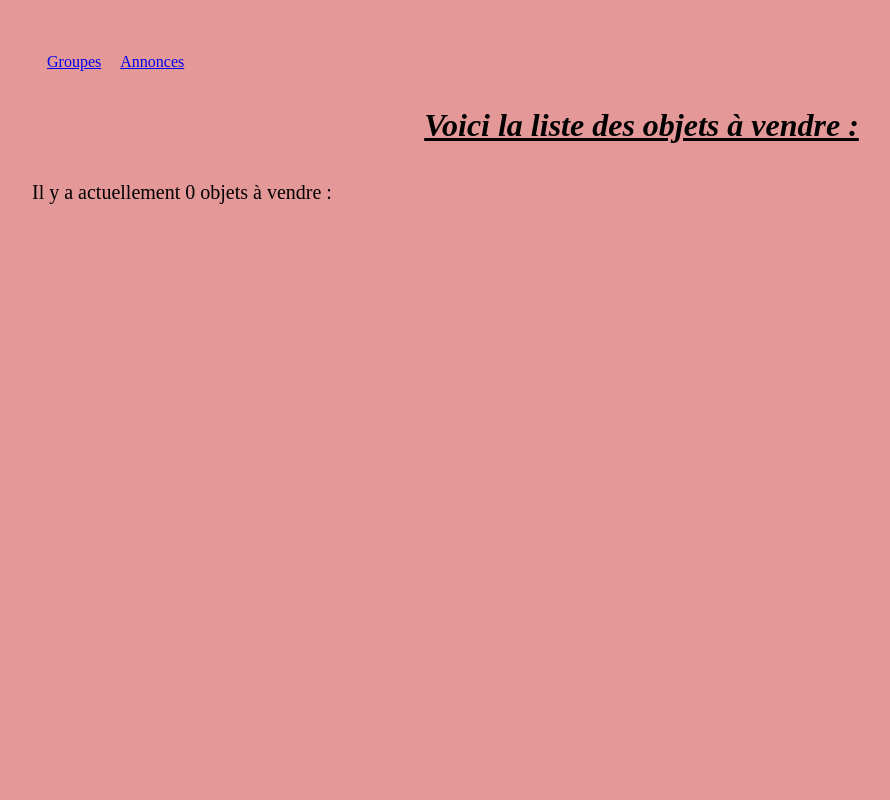
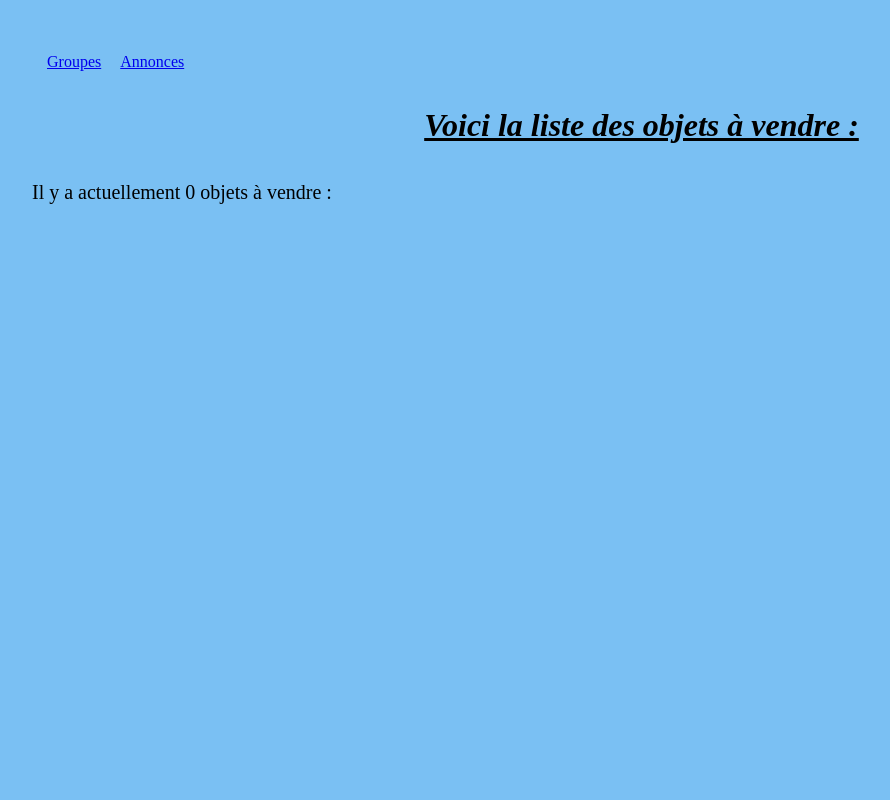
Before and after one commit to CalcagnoLoic/merchex_django, a Django app: page /annonces in a window 1280 px wide. Shown: the whole page, without its empty margins (21-911 px from the left). Run offline with Django 4.2, Linux system fonts and the light colour scheme; data that the repository does not hold is empty.

Commit message:
modifs router

```diff
--- a/merchex/listings/static/listings/styles.css
+++ b/merchex/listings/static/listings/styles.css
@@ -1,5 +1,5 @@
 * {
-    background: #e59898;
+    background: #7ac0f3;
     padding-top:15px;
     padding-left: 15px;
 }
--- a/merchex/merchex/urls.py
+++ b/merchex/merchex/urls.py
@@ -4,7 +4,7 @@ from listings import views
 
 urlpatterns = [
     path('admin/', admin.site.urls),
-    path('bands/', views.band_list, name="band-list"),
+    path('', views.band_list, name="band-list"),
     path('bands/<int:id>/', views.band_detail, name="band-detail"),
     path('about-us/', views.about),
     path('contact-us', views.contact),
```
Also changed, not shown: merchex/listings/templates/listings/forms.py (added), 1 other file.
